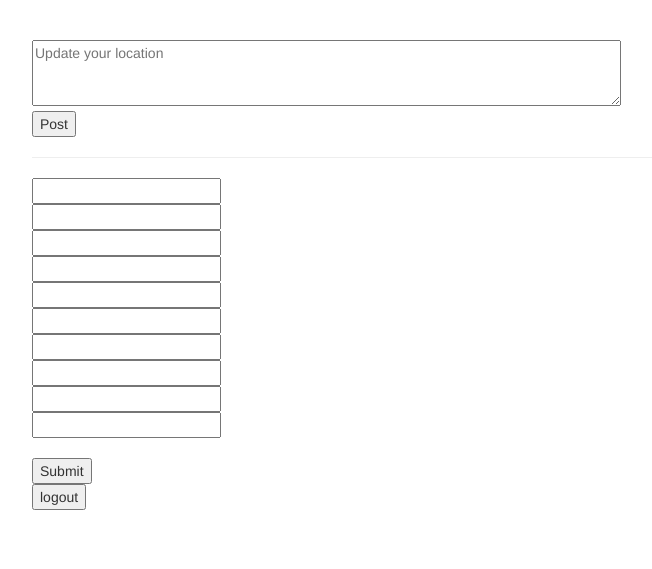
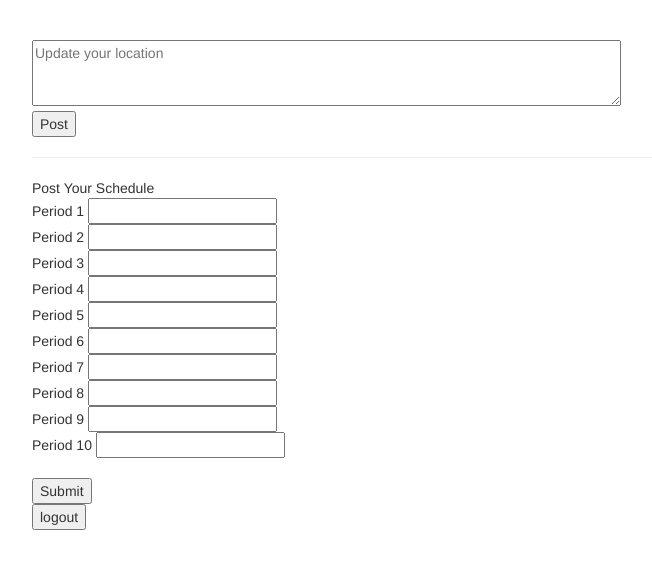
Before and after one commit to FelixRiegBaumhauer/squadup, a Flask app: template templates/profile.html in a window 1280 px wide. Shown: the part 51-620 px from the top of the page, without its empty margins (303-955 px from the left). Run offline with Flask 2, Linux system fonts and the light colour scheme; the template is opened without the code that fills it, so the values that code supplies are empty; some libraries are stand-ins or nearby versions.

Commit message:
small aesthetic changes

```diff
--- a/templates/profile.html
+++ b/templates/profile.html
@@ -2,25 +2,37 @@
 
 {% block content %}
 
+Post Your Schedule
+
 <form action="/schedule" method="post">
+  Period 1
   <input type="text" name="pd1" value="">
   <br>
+  Period 2
   <input type="text" name="pd2" value="">
   <br>
+  Period 3
   <input type="text" name="pd3" value="">
   <br>
+  Period 4
   <input type="text" name="pd4" value="">
   <br>
+  Period 5
   <input type="text" name="pd5" value="">
   <br>
+  Period 6
   <input type="text" name="pd6" value="">
   <br>
+  Period 7
   <input type="text" name="pd7" value="">
   <br>
+  Period 8
   <input type="text" name="pd8" value="">
   <br>
+  Period 9
   <input type="text" name="pd9" value="">
   <br>
+  Period 10
   <input type="text" name="pd10" value="">
   <br><br>
   <input type="submit" value="Submit">
```
Also changed, not shown: data/users.db, 3 other files. Lines whose indentation alone changed are shown as unchanged.
